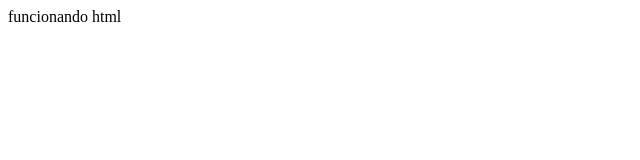
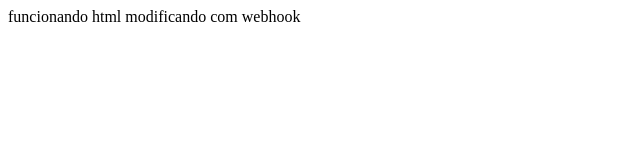
Before and after one commit to jucivanfreitas/backendvercel, a website: page index.html in a window 1280 px wide. Shown: the whole page, without its empty margins (0-640 px from the left). Drawn offline with Linux system fonts and the light colour scheme.

Commit message:
Update index.html

```diff
--- a/index.html
+++ b/index.html
@@ -9,7 +9,7 @@
 <body>
 
 
-  funcionando html
+  funcionando html modificando com webhook
 
 </body>
 </html>
```
